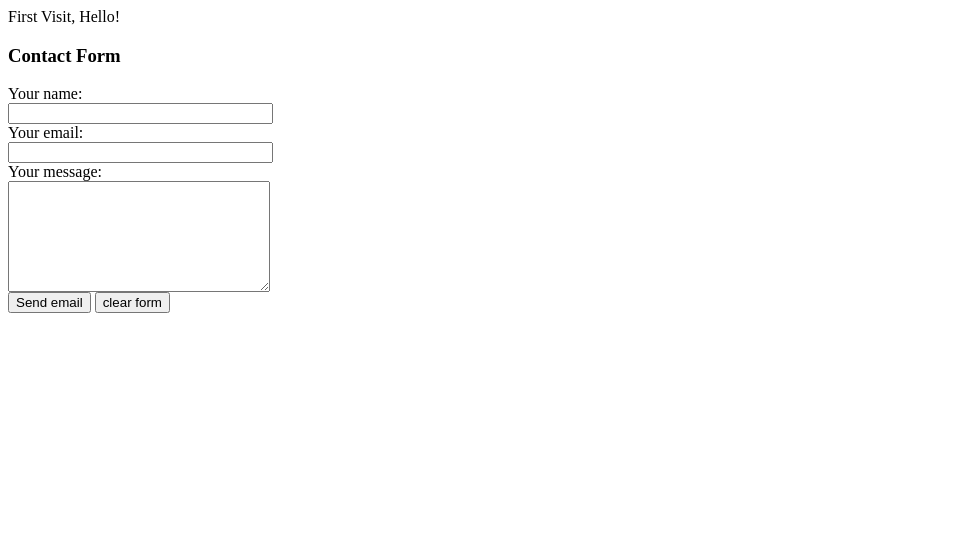
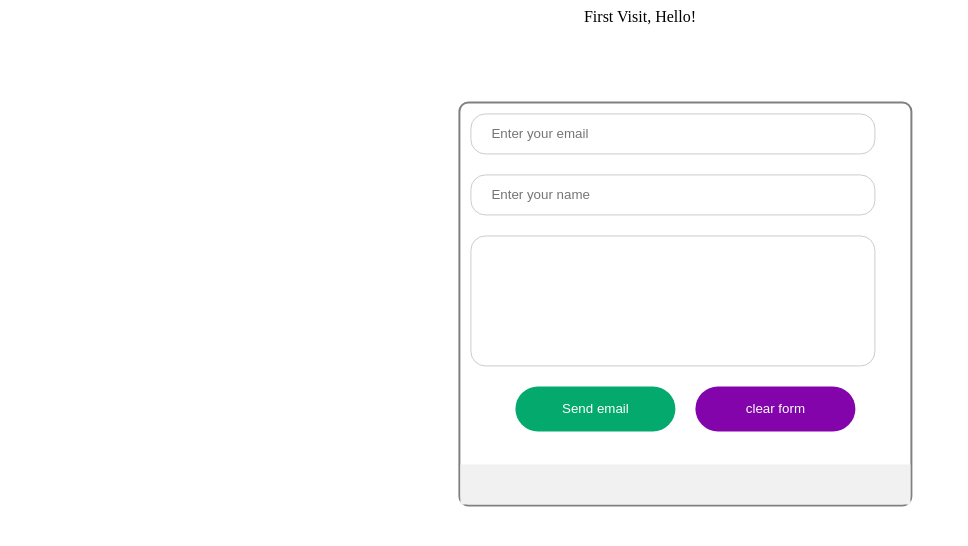
Before and after one commit to AmSaleh21/ITI_PHP, a PHP site: page /lab.php in a window 1280 px wide. Shown: the top 546 px of the page, without its empty margins (0-968 px from the left). Run offline with PHP 8.4, Linux system fonts and the light colour scheme.

Commit message:
style bug fix

```diff
--- a/Day_2/lab.php
+++ b/Day_2/lab.php
@@ -12,11 +12,11 @@ $vars = [
 session_start();
 
 if (!isset($_SESSION["is_visited"])) {
-    echo "First Visit, Hello!";
+    echo "<center>First Visit, Hello!</center>";
     $_SESSION["is_visited"] = true;
 } else {
     $_SESSION["counter"] = isset($_SESSION["counter"]) ? $_SESSION["counter"] + 1 : 2;
-    echo "you visited this page " . $_SESSION["counter"] . " times";
+    echo "<center> you visited this page " . $_SESSION["counter"] . " times </center>";
 }
 
 
@@ -78,11 +78,10 @@ function get_data($data)
     <meta http-equiv="X-UA-Compatible" content="IE=edge">
     <meta name="viewport" content="width=device-width, initial-scale=1.0">
     <title>contact form</title>
+    <link rel="stylesheet" href="style.css">
 </head>
 
 <body>
-    <h3> Contact Form </h3>
-
     <div id="after_submit">
         <?php
         if ($success) {
@@ -111,6 +110,16 @@ function get_data($data)
         ?>
     </div>
     <form action="<?php echo $_SERVER['PHP_SELF']; ?>" method="POST">
+
+        <div class="container">
+            <input class="input-fields" placeholder="Enter your email" name="email" value="<?php echo get_data("email"); ?>">
+            <input class="input-fields" placeholder="Enter your name" class="input" name="name" type="text" value="<?php echo get_data("name"); ?>" size="30" /><br />
+            <textarea class="input-fields" id="message" class="input" name="message" rows="7" cols="30" value="<?php echo get_data("message"); ?>"></textarea><br />
+            <div class="buttons-div flex">
+                <input class="buttons" id="submit" name="submit" type="submit" value="Send email" />
+                <input class="buttons" id="clear" name="clear" type="reset" value="clear form" />
+            </div>
+            <div id="error-messages">
                 <?php
                 if (count($error_message) > 0) {
                     echo "<ul>";
@@ -120,26 +129,8 @@ function get_data($data)
                     echo "</ul>";
                 }
                 ?>
-
-        <div class="row">
-            <label class="required" for="name">Your name:</label><br />
-            <input id="name" class="input" name="name" type="text" value="<?php echo get_data("name"); ?>" size="30" /><br />
-
             </div>
-        <div class="row">
-            <label class="required" for="email">Your email:</label><br />
-            <input id="email" class="input" name="email" type="text" value="<?php echo get_data("email"); ?>" size="30" /><br />
-
         </div>
-        <div class="row">
-            <label class="required" for="message">Your message:</label><br />
-            <textarea id="message" class="input" name="message" rows="7" cols="30" value="<?php echo get_data("message"); ?>"></textarea><br />
-
-        </div>
-
-        <input id="submit" name="submit" type="submit" value="Send email" />
-        <input id="clear" name="clear" type="reset" value="clear form" />
-
 
     </form>
 
```
Lines whose indentation alone changed are shown as unchanged.
